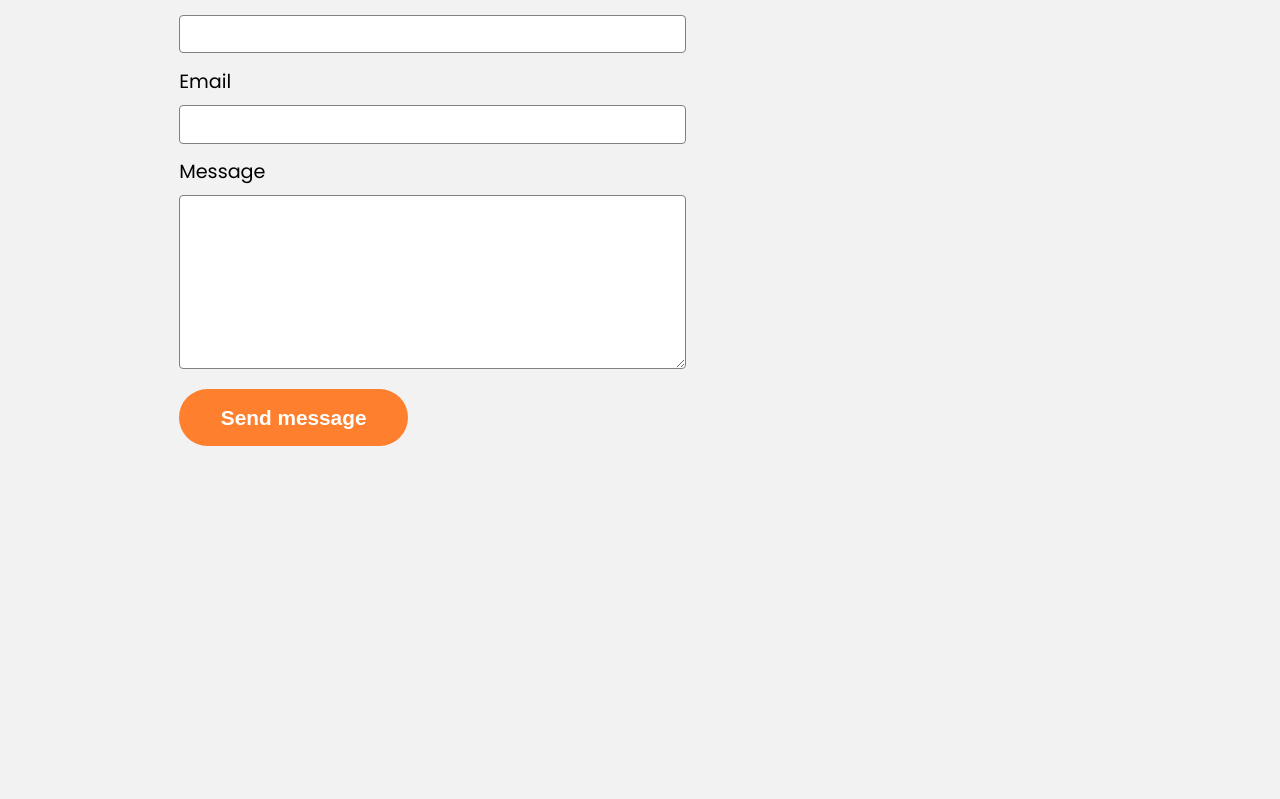
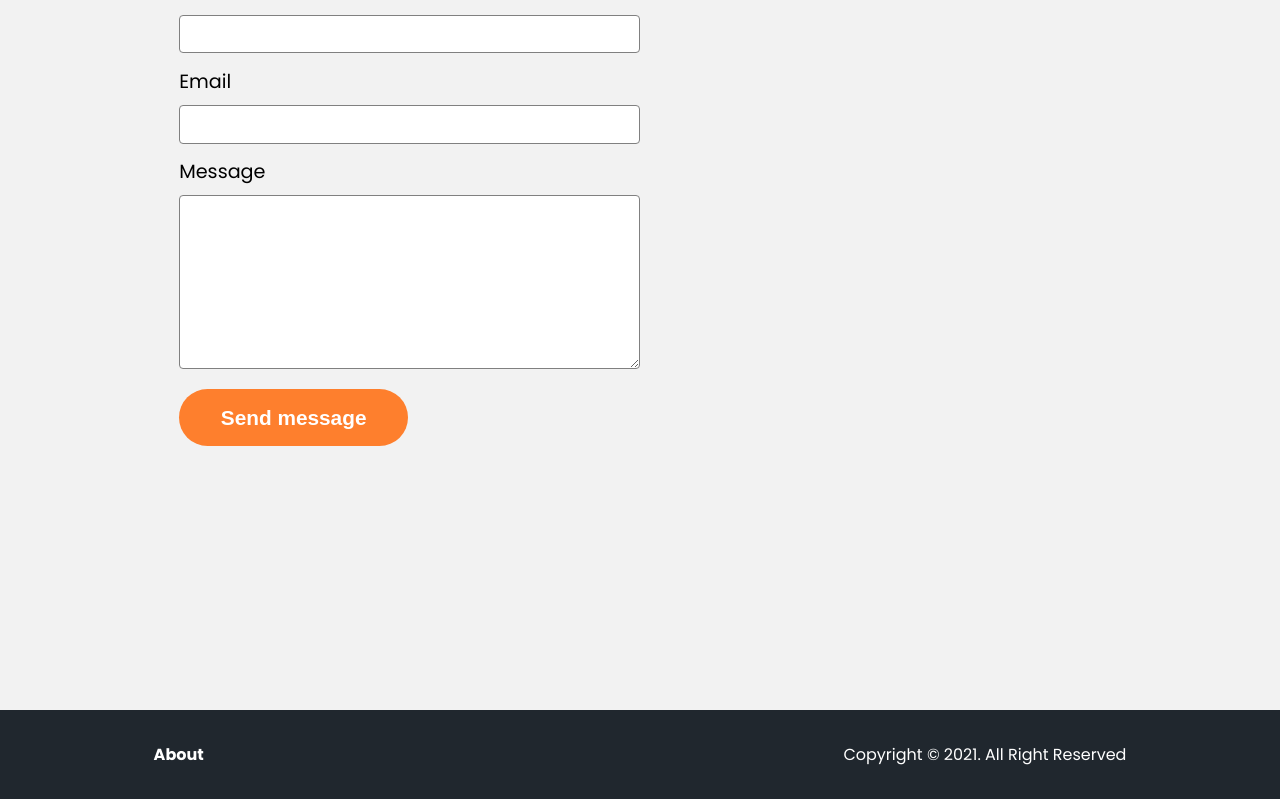
Before and after one commit to williamtobing/landing-page-2, a React (Create React App) app: page / in a window 1280 px wide. Shown: the part 2585-3384 px from the top of the page. Before the commit the page ends 3295 px from the top, so only its background shows below. Built offline with nearby package versions, Linux system fonts and the light colour scheme.

Commit message:
add footer

```diff
--- a/src/App.js
+++ b/src/App.js
@@ -3,6 +3,7 @@ import Hero from "./components/Hero";
 import Features from "./components/Features";
 import Testimonial from "./components/Testimonial";
 import Contact from "./components/Contact";
+import Footer from "./components/Footer";
 
 import "./App.scss";
 
@@ -14,6 +15,7 @@ function App() {
       <Features />
       <Testimonial />
       <Contact />
+      <Footer />
     </>
   );
 }
--- a/src/App.scss
+++ b/src/App.scss
@@ -194,6 +194,7 @@ input[type="submit"] {
   font-size: 1.3em;
   border: none;
   margin-bottom: 5em;
+  // border: 2em solid var(--primary-color);
   border-radius: 5em;
   display: inline-block;
   padding: 0.8em 2em;
@@ -258,6 +259,23 @@ nav {
   cursor: pointer;
 }
 
+.footer-section {
+  padding: 2em;
+  background: var(--third-color);
+  color: white;
+
+  a {
+    text-decoration: none;
+    color: white;
+    transition-duration: 0.3s;
+    font-weight: bold;
+
+    &:hover {
+      color: var(--primary-color);
+    }
+  }
+}
+
 // Responsive 768px
 @media only screen and (min-width: 768px) {
   .mobile-menu,
@@ -309,6 +327,15 @@ nav {
         background: var(--primary-color);
         color: white;
       }
+    }
+  }
+
+  .footer {
+    display: flex;
+    justify-content: space-between;
+
+    p {
+      margin: 0;
     }
   }
 }
@@ -392,7 +419,9 @@ nav {
 
     .container {
       display: flex;
-    }
+
+      .contact-left {
+        width: 50%;
       }
 
       .contact-right {
@@ -404,6 +433,8 @@ nav {
 
         .map-iframe {
           height: 100%;
+        }
+      }
     }
   }
 }
--- a/src/components/Footer.js
+++ b/src/components/Footer.js
@@ -1,8 +1,9 @@
 const Footer = () => {
   return (
     <section className="footer-section">
-      <div className="container">
-        <h2>Footer</h2>
+      <div className="container footer">
+        <a href="/">About</a>
+        <p>Copyright &copy; 2021. All Right Reserved</p>
       </div>
     </section>
   );
```
Also changed, not shown: 1 other file (tests, documents, lock files or other folders). Lines whose indentation alone changed are shown as unchanged.
